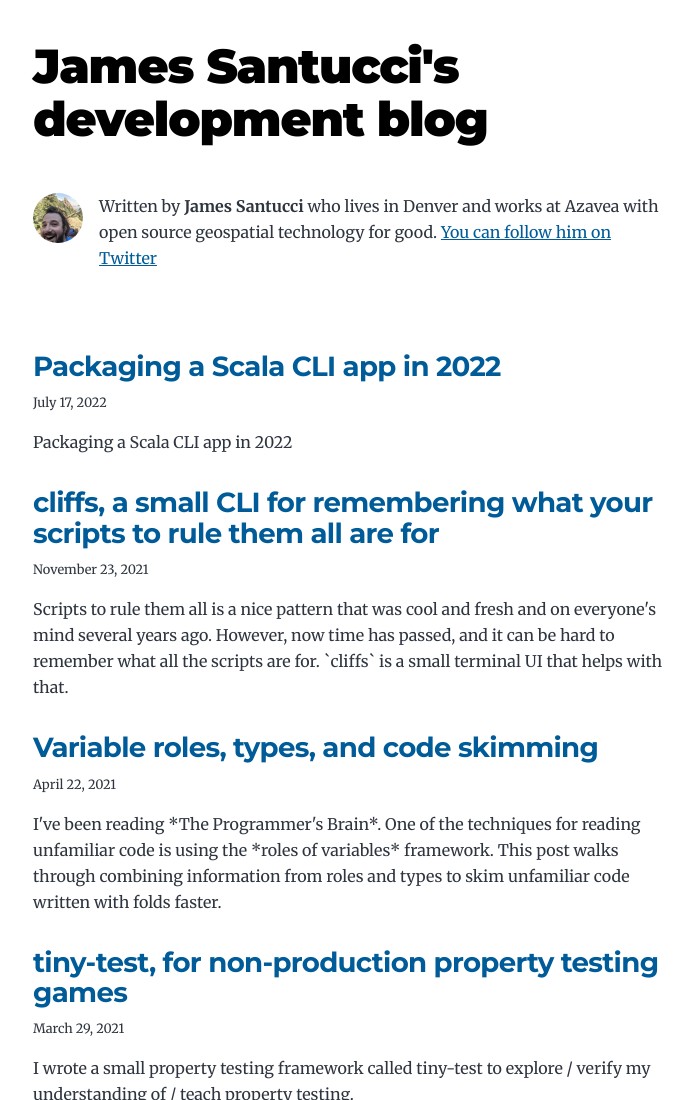
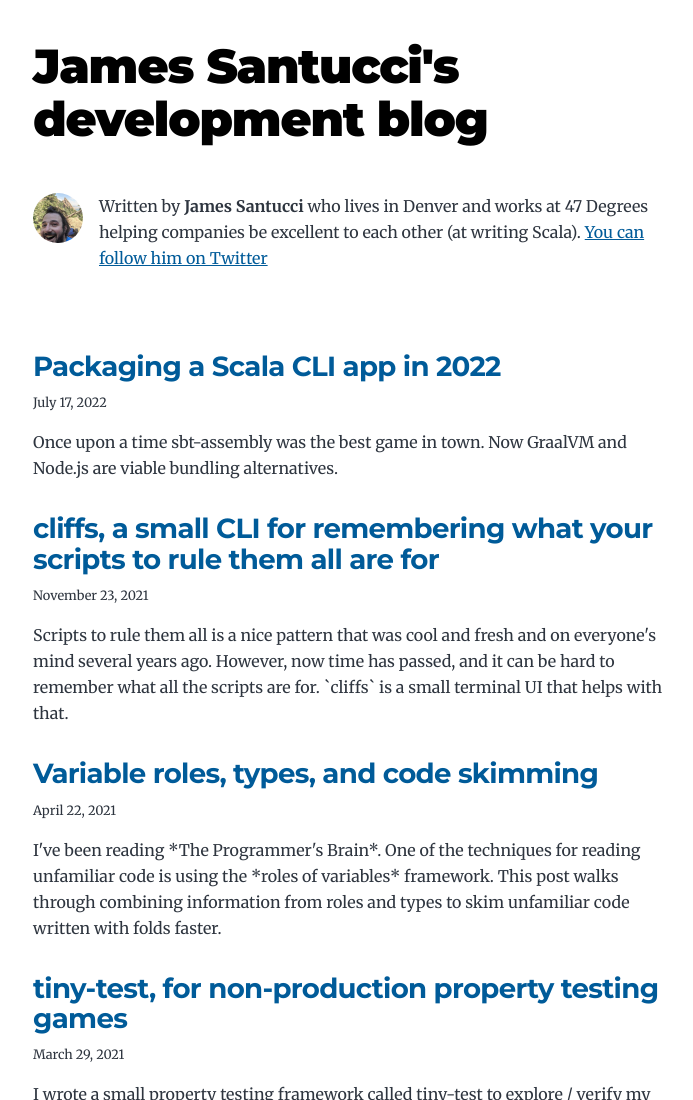
Before and after one commit to jisantuc/jisantuc.github.io, a Gatsby site: page / in a window 1280 px wide. Shown: the top 1100 px of the page, without its empty margins (291-984 px from the left). Built offline with nearby package versions, Linux system fonts and the light colour scheme; Gatsby itself is replaced by a stand-in of ours.

Commit message:
Small metadata updates

```diff
--- a/content/blog/Packaging-a-Scala-CLI-app-in-2022/Packaging-a-Scala-CLI-app-in-2022.md
+++ b/content/blog/Packaging-a-Scala-CLI-app-in-2022/Packaging-a-Scala-CLI-app-in-2022.md
@@ -1,7 +1,7 @@
 ---
 title: Packaging a Scala CLI app in 2022
 date: 2022-07-17T23:37:50+00:00
-description: Packaging a Scala CLI app in 2022
+description: Once upon a time sbt-assembly was the best game in town. Now GraalVM and Node.js are viable bundling alternatives.
 ---
 
 In past work projects, when I've been on a team needing a way to package a Scala application,
--- a/gatsby-config.js
+++ b/gatsby-config.js
@@ -3,7 +3,7 @@ module.exports = {
     title: `James Santucci's development blog`,
     author: {
       name: `James Santucci`,
-      summary: `who lives in Denver and works at Azavea with open source geospatial technology for good.`,
+      summary: `who lives in Denver and works at 47 Degrees helping companies be excellent to each other (at writing Scala).`
     },
     description: `A starter blog demonstrating what Gatsby can do.`,
     siteUrl: `https://jisantuc.github.io/`,
```
